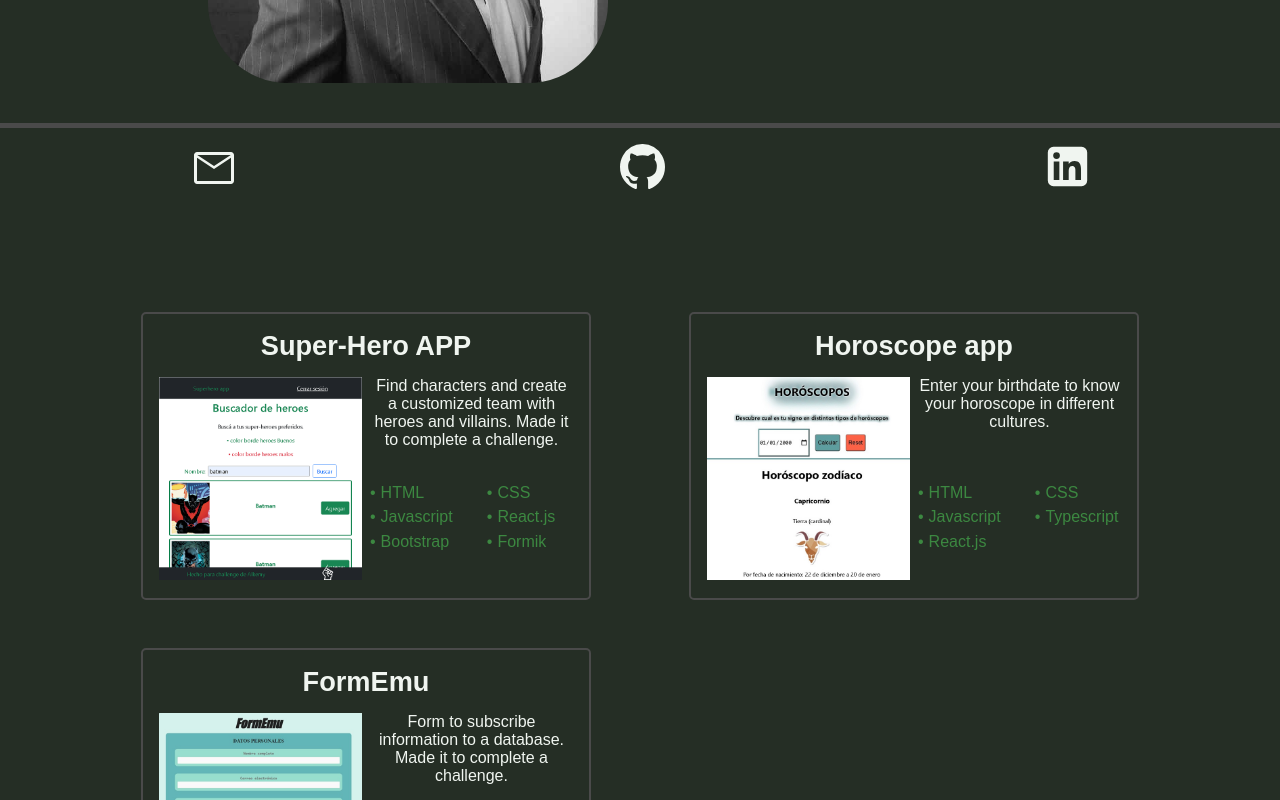
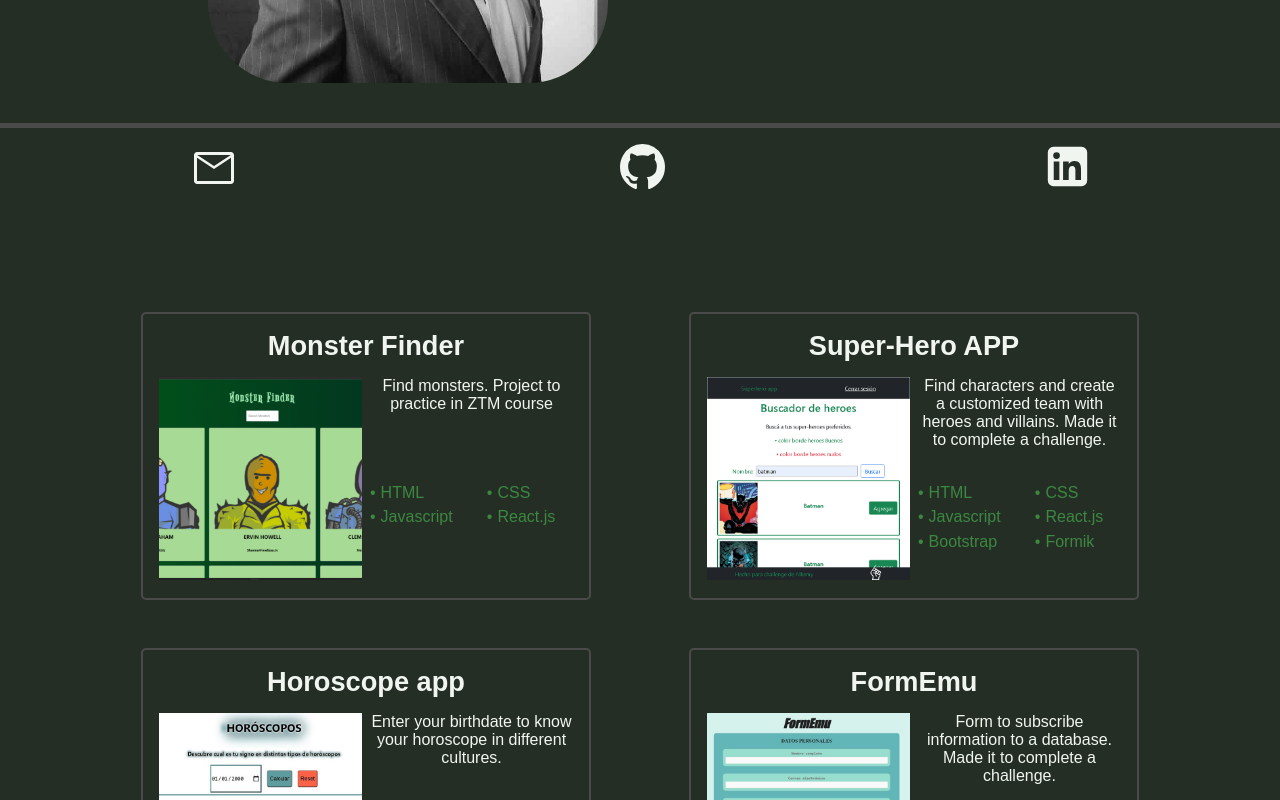
Before and after one commit to emij7/emij7.github.io, a React (Create React App) app: page / in a window 1280 px wide. Shown: the part 586-1386 px from the top of the page. Built offline with nearby package versions, Linux system fonts and the light colour scheme.

Commit message:
feat: monster finder project added

```diff
--- a/src/text/text.js
+++ b/src/text/text.js
@@ -1,6 +1,7 @@
 import heroAppImg from "../images/superApp.png";
 import horoscopeAppImg from "../images/horoscope.jpg";
 import formEmuImg from "../images/formemu.jpg";
+import monsterFinderImg from "../images/monsterFinder.png";
 
 export const text = {
   title: {
@@ -18,6 +19,20 @@ export const text = {
   projects: [
     {
       id: 1,
+      title: {
+        en: "Monster Finder",
+        es: "Buscador de monstrous",
+      },
+      description: {
+        en: "Find monsters. Project to practice in ZTM course",
+        es: "Busca Monstruos. Proyecto de práctica en curso de ZTM",
+      },
+      image: monsterFinderImg,
+      link: "https://monsters-emij7.vercel.app/",
+      tecnologies: ["HTML", "CSS", "Javascript", "React.js"],
+    },
+    {
+      id: 2,
       title: {
         en: "Super-Hero APP",
         es: "Super-Hero APP",
@@ -38,7 +53,7 @@ export const text = {
       ],
     },
     {
-      id: 2,
+      id: 3,
       title: {
         en: "Horoscope app",
         es: "App horóscopo",
@@ -52,7 +67,7 @@ export const text = {
       tecnologies: ["HTML", "CSS", "Javascript", "Typescript", "React.js"],
     },
     {
-      id: 3,
+      id: 4,
       title: {
         en: "FormEmu",
         es: "FormEmu",
```
Also changed, not shown: src/images/monsterFinder.png (added).
